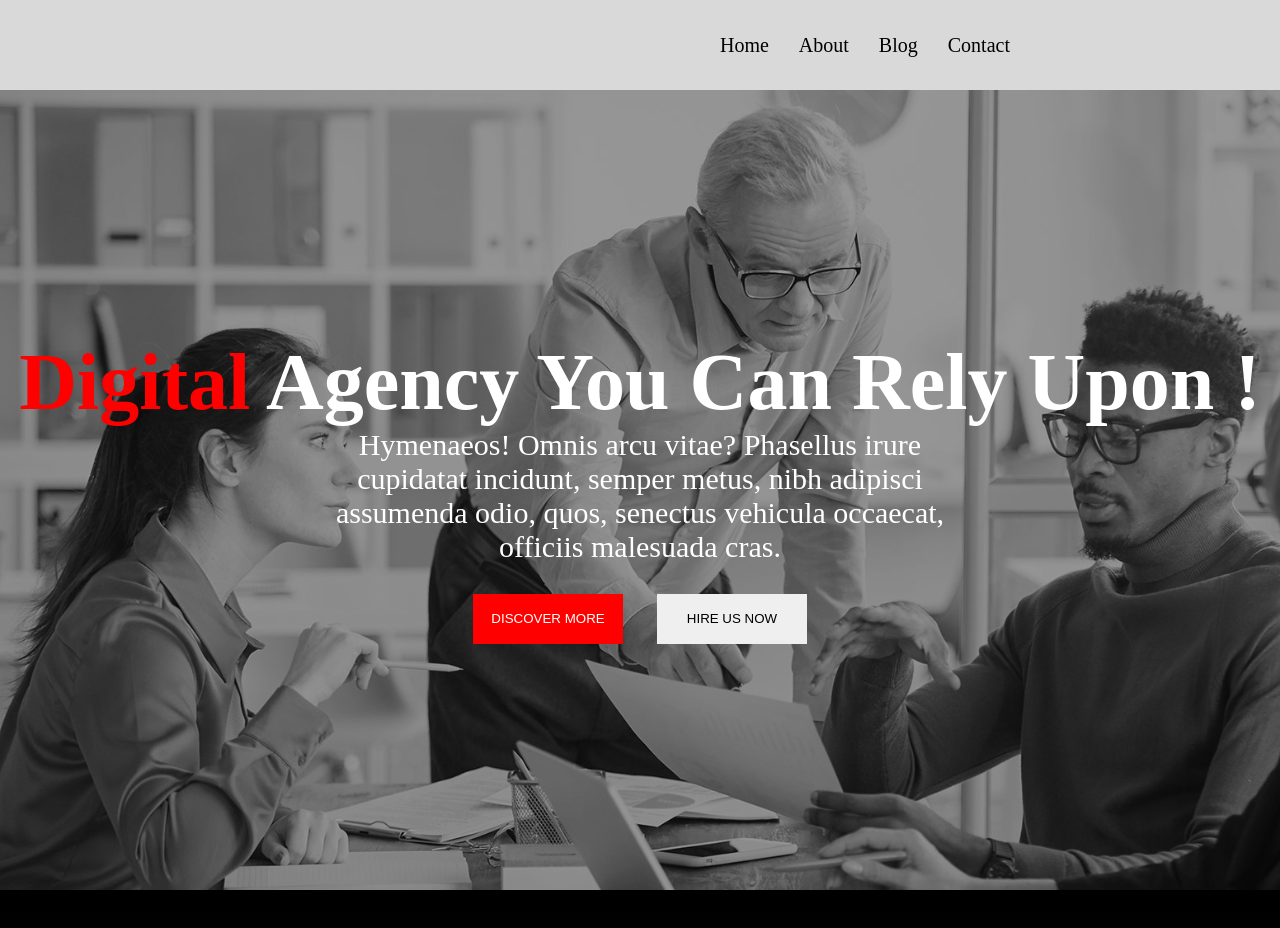
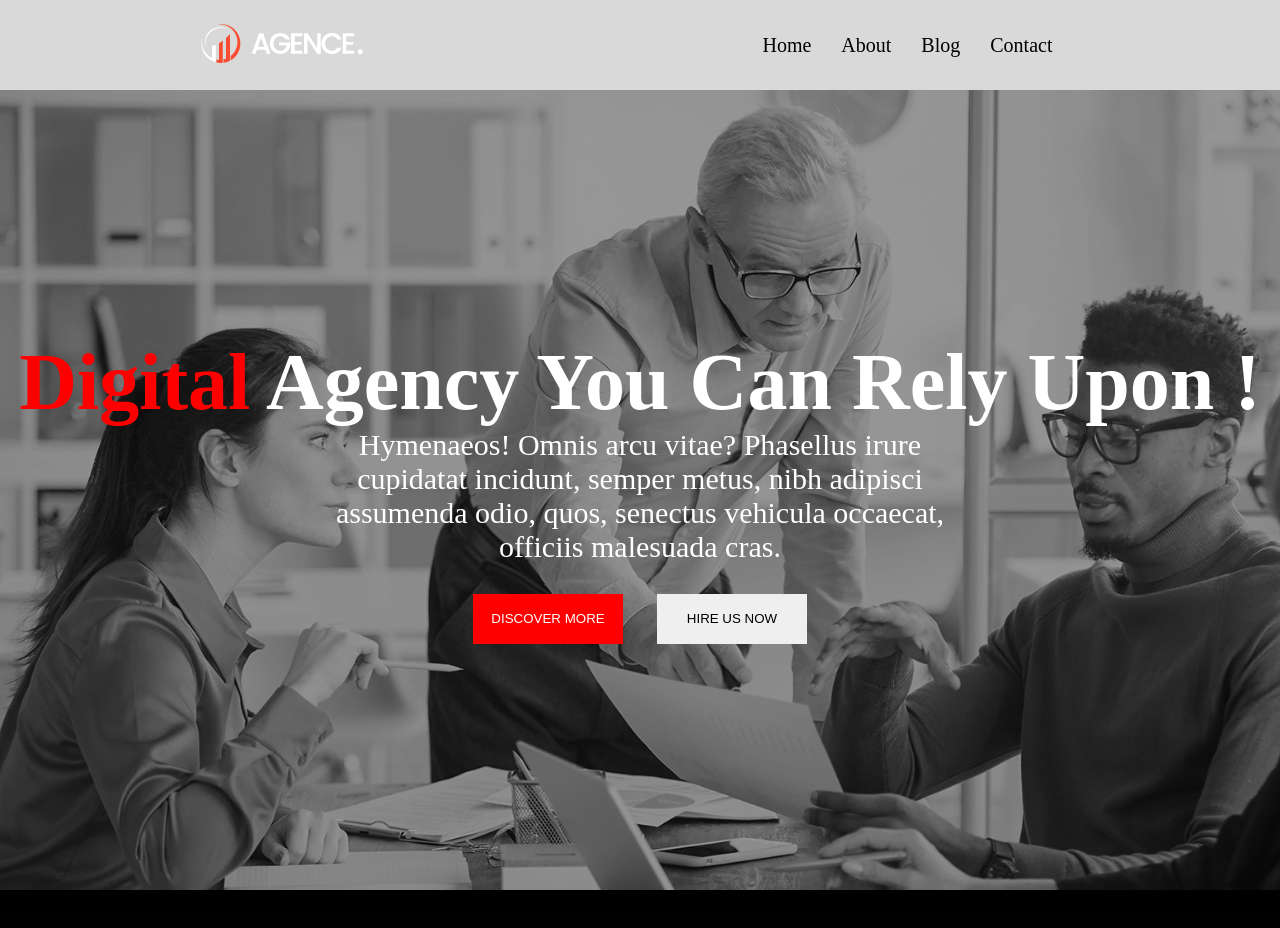
Before and after one commit to adiyat-shihab/digital-agency, a plain HTML site: page index.html in a window 1280 px wide. Shown: the top 928 px of the page. Drawn offline with Linux system fonts and the light colour scheme; the site is published under a folder, as on GitHub Pages, so addresses that start at the root find nothing.

Commit message:
again change

```diff
--- a/index.html
+++ b/index.html
@@ -11,7 +11,7 @@
     <header>
       <nav>
         <div>
-          <img src="/logo/logo.png" alt="" />
+          <img src="./logo/logo.png" alt="" />
         </div>
         <div class="list-container">
           <li class="list-item">Home</li>
```
